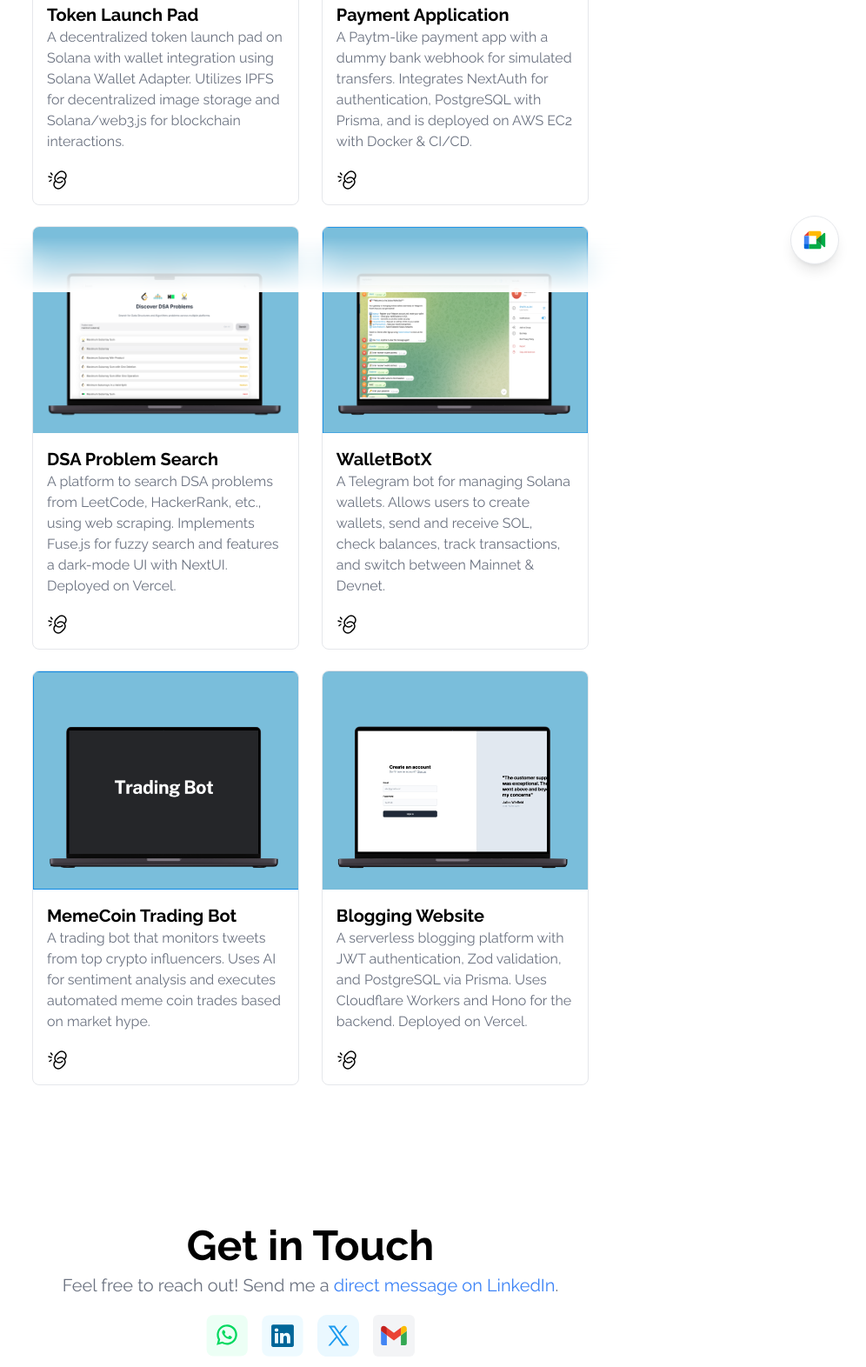
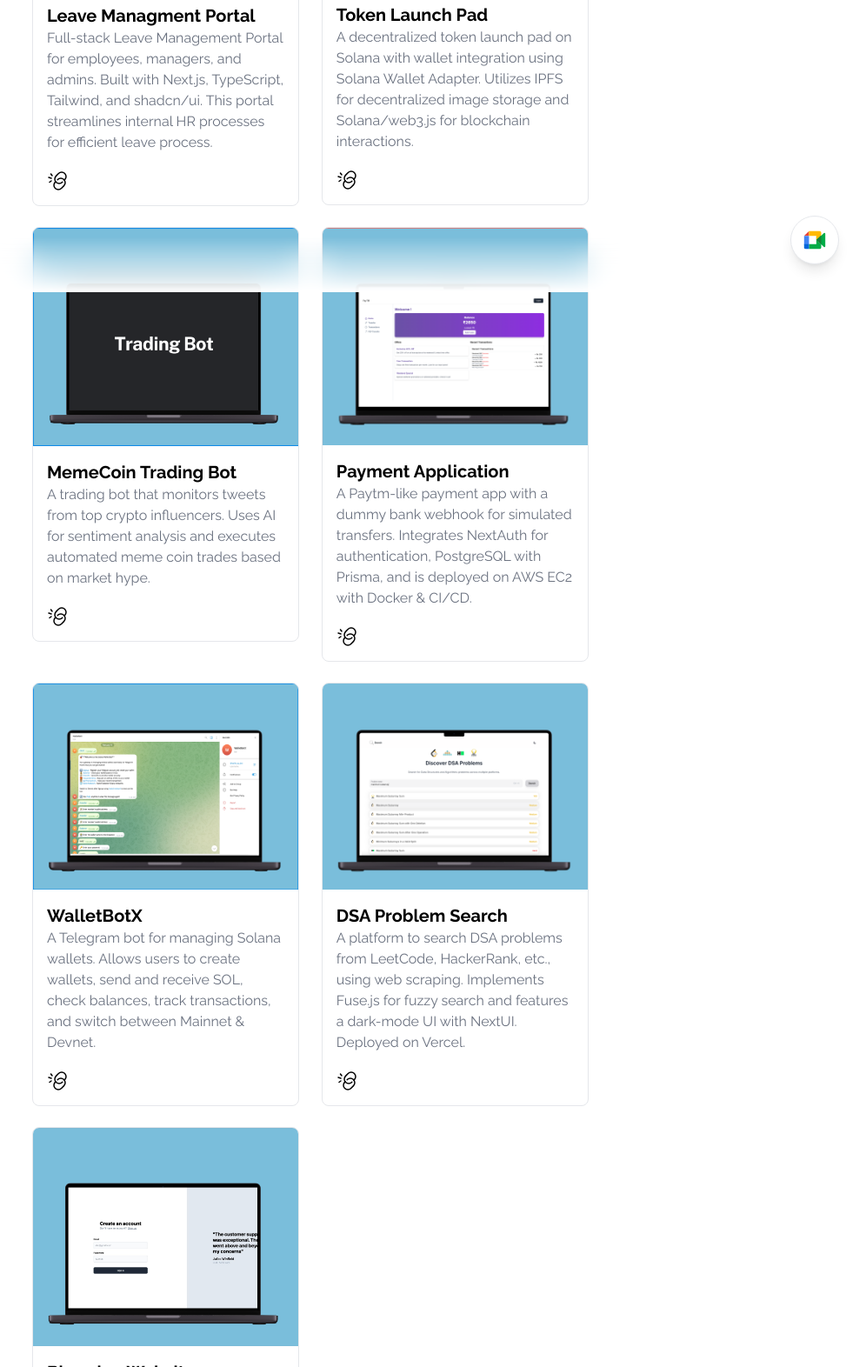
Before and after one commit to karthiksriramoju/portfolio, a website built with Vite: page projects.html in a window 1280 px wide. Shown: the part 464-2036 px from the top of the page at 87% size, without its empty margins (283-1279 px from the left). Built offline with nearby package versions, Linux system fonts and the light colour scheme.

Commit message:
added 1 more project

```diff
--- a/projects.html
+++ b/projects.html
@@ -66,6 +66,31 @@
                 <h1 class="project-title text-2xl font-bold">Projects</h1>
 
                 <div class="flex flex-wrap justify-between gap-4">
+
+                    <div class="project_card_2 mt-2 md:w-[48%]">
+                        <div
+                            class="flex flex-col items-center bg-white border border-gray-200 rounded-lg overflow-hidden">
+                            <img class="object-cover w-full h-full" src="./assets/images/projects/Screenshot 2025-07-27 at 1.58.00 PM.png"
+                                alt="">
+                            <div class="flex flex-col justify-between p-4 leading-normal">
+                                <div class="inline">
+                                    <a href="https://medium-project-three.vercel.app/signup" target="_blank" class="text-xl font-bold hover:text-blue-500 transition-all">Leave Managment Portal</a>
+                                </div>
+                                <p class="font-normal text-gray-500">
+                                    Full-stack Leave Management Portal for employees, managers, and admins. Built with Next.js, TypeScript, Tailwind, and shadcn/ui. This portal streamlines internal HR processes for efficient leave process.
+
+                                </p>
+
+                                <div class="flex gap-2 mt-5">
+                                    <a href="https://medium-project-three.vercel.app/signup" target="_blank"
+                                        class="text-black hover:text-blue-500 transition">
+                                        <img src="./assets/images/link.svg" alt="Rupali Steel Link">
+                                    </a>
+                                </div>
+                            </div>
+                        </div>
+                    </div>
+
                     <div class="project_card_2 mt-2 md:w-[48%]">
                         <div
                             class="flex flex-col items-center bg-white border border-gray-200 rounded-lg overflow-hidden">
@@ -91,6 +116,29 @@
                     <div class="project_card_2 mt-2 md:w-[48%]">
                         <div
                             class="flex flex-col items-center bg-white border border-gray-200 rounded-lg overflow-hidden">
+                            <img class="object-cover w-full h-full" src="./assets/images/projects/Screenshot 2025-07-23 at 5.05.30 PM.png" alt="">
+                            <div class="flex flex-col justify-between p-4 leading-normal">
+                                <div class="inline">
+                                    <a href="https://www.linkedin.com/posts/karthik-sriramoju-_crypto-solana-tradingbot-activity-7318867378778341376-yqSu?utm_source=share&utm_medium=member_desktop&rcm=ACoAAEeTfg8BoDMll2Ke3YML9uYXM0PxbHsrfdc" target="_blank" class="text-xl font-bold hover:text-blue-500 transition-all">MemeCoin Trading Bot</a>
+                                </div>
+                                <p class="font-normal text-gray-500">
+                                    A trading bot that monitors tweets from top crypto influencers. Uses AI for sentiment analysis and executes automated meme coin trades based on market hype.
+                                </p>
+
+                                <div class="flex gap-2 mt-5">
+                                    <a href="https://www.linkedin.com/posts/karthik-sriramoju-_crypto-solana-tradingbot-activity-7318867378778341376-yqSu?utm_source=share&utm_medium=member_desktop&rcm=ACoAAEeTfg8BoDMll2Ke3YML9uYXM0PxbHsrfdc" target="_blank" class="text-xl font-bold hover:text-blue-500 transition-all" target="_blank"
+                                        class="text-black hover:text-blue-500 transition">
+                                        <img src="./assets/images/link.svg" alt="Dealiving Link">
+                                    </a>
+                                </div>
+                            </div>
+                        </div>
+                    </div>
+
+
+                    <div class="project_card_2 mt-2 md:w-[48%]">
+                        <div
+                            class="flex flex-col items-center bg-white border border-gray-200 rounded-lg overflow-hidden">
                             <img class="object-cover w-full h-full" src="./assets/images/projects/Screenshot 2025-07-23 at 2.01.52 PM.png"
                                 alt="">
                             <div class="flex flex-col justify-between p-4 leading-normal">
@@ -105,6 +153,30 @@
                                     <a href="https://github.com/karthiksriramoju/patym-project-2" target="_blank"
                                         class="text-black hover:text-blue-500 transition">
                                         <img src="./assets/images/link.svg" alt="System Builder Link">
+                                    </a>
+                                </div>
+                            </div>
+                        </div>
+                    </div>
+
+
+
+                    <div class="project_card_2 mt-2 md:w-[48%]">
+                        <div
+                            class="flex flex-col items-center bg-white border border-gray-200 rounded-lg overflow-hidden">
+                            <img class="object-cover w-full h-full" src="./assets/images/projects/Screenshot 2025-07-23 at 1.50.51 PM.png" alt="">
+                            <div class="flex flex-col justify-between p-4 leading-normal">
+                                <div class="inline">
+                                    <a href="https://t.me/wallet_xp_bot" target="_blank" class="text-xl font-bold hover:text-blue-500 transition-all">WalletBotX</a>
+                                </div>
+                                <p class="font-normal text-gray-500">
+                                    A Telegram bot for managing Solana wallets. Allows users to create wallets, send and receive SOL, check balances, track transactions, and switch between Mainnet & Devnet.
+                                </p>
+
+                                <div class="flex gap-2 mt-5">
+                                    <a href="https://t.me/wallet_xp_bot" target="_blank"
+                                        class="text-black hover:text-blue-500 transition">
+                                        <img src="./assets/images/link.svg" alt="Nagadhat Link">
                                     </a>
                                 </div>
                             </div>
@@ -133,49 +205,6 @@
                         </div>
                     </div>
 
-                    <div class="project_card_2 mt-2 md:w-[48%]">
-                        <div
-                            class="flex flex-col items-center bg-white border border-gray-200 rounded-lg overflow-hidden">
-                            <img class="object-cover w-full h-full" src="./assets/images/projects/Screenshot 2025-07-23 at 1.50.51 PM.png" alt="">
-                            <div class="flex flex-col justify-between p-4 leading-normal">
-                                <div class="inline">
-                                    <a href="https://t.me/wallet_xp_bot" target="_blank" class="text-xl font-bold hover:text-blue-500 transition-all">WalletBotX</a>
-                                </div>
-                                <p class="font-normal text-gray-500">
-                                    A Telegram bot for managing Solana wallets. Allows users to create wallets, send and receive SOL, check balances, track transactions, and switch between Mainnet & Devnet.
-                                </p>
-
-                                <div class="flex gap-2 mt-5">
-                                    <a href="https://t.me/wallet_xp_bot" target="_blank"
-                                        class="text-black hover:text-blue-500 transition">
-                                        <img src="./assets/images/link.svg" alt="Nagadhat Link">
-                                    </a>
-                                </div>
-                            </div>
-                        </div>
-                    </div>
-
-                    <div class="project_card_2 mt-2 md:w-[48%]">
-                        <div
-                            class="flex flex-col items-center bg-white border border-gray-200 rounded-lg overflow-hidden">
-                            <img class="object-cover w-full h-full" src="./assets/images/projects/Screenshot 2025-07-23 at 5.05.30 PM.png" alt="">
-                            <div class="flex flex-col justify-between p-4 leading-normal">
-                                <div class="inline">
-                                    <a href="https://www.linkedin.com/posts/karthik-sriramoju-_crypto-solana-tradingbot-activity-7318867378778341376-yqSu?utm_source=share&utm_medium=member_desktop&rcm=ACoAAEeTfg8BoDMll2Ke3YML9uYXM0PxbHsrfdc" target="_blank" class="text-xl font-bold hover:text-blue-500 transition-all">MemeCoin Trading Bot</a>
-                                </div>
-                                <p class="font-normal text-gray-500">
-                                    A trading bot that monitors tweets from top crypto influencers. Uses AI for sentiment analysis and executes automated meme coin trades based on market hype.
-                                </p>
-
-                                <div class="flex gap-2 mt-5">
-                                    <a href="https://www.linkedin.com/posts/karthik-sriramoju-_crypto-solana-tradingbot-activity-7318867378778341376-yqSu?utm_source=share&utm_medium=member_desktop&rcm=ACoAAEeTfg8BoDMll2Ke3YML9uYXM0PxbHsrfdc" target="_blank" class="text-xl font-bold hover:text-blue-500 transition-all" target="_blank"
-                                        class="text-black hover:text-blue-500 transition">
-                                        <img src="./assets/images/link.svg" alt="Dealiving Link">
-                                    </a>
-                                </div>
-                            </div>
-                        </div>
-                    </div>
 
                     <div class="project_card_2 mt-2 md:w-[48%]">
                         <div
```
Also changed, not shown: assets/images/projects/Screenshot 2025-07-27 at 1.58.00 PM.png (added), assets/images/projects/Screenshot 2025-07-27 at 2.07.24 PM.png (added). Lines whose indentation alone changed are shown as unchanged.
